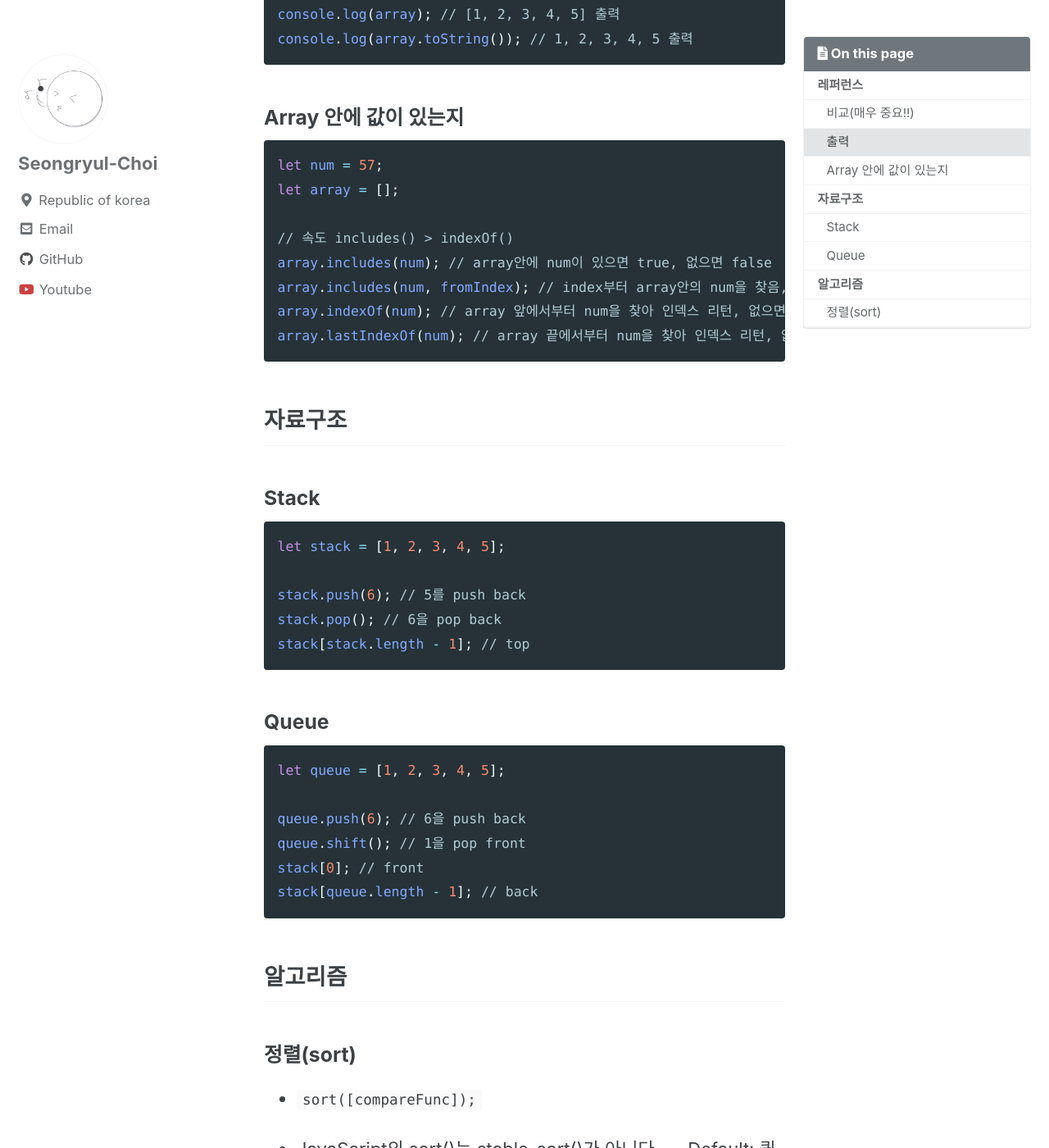
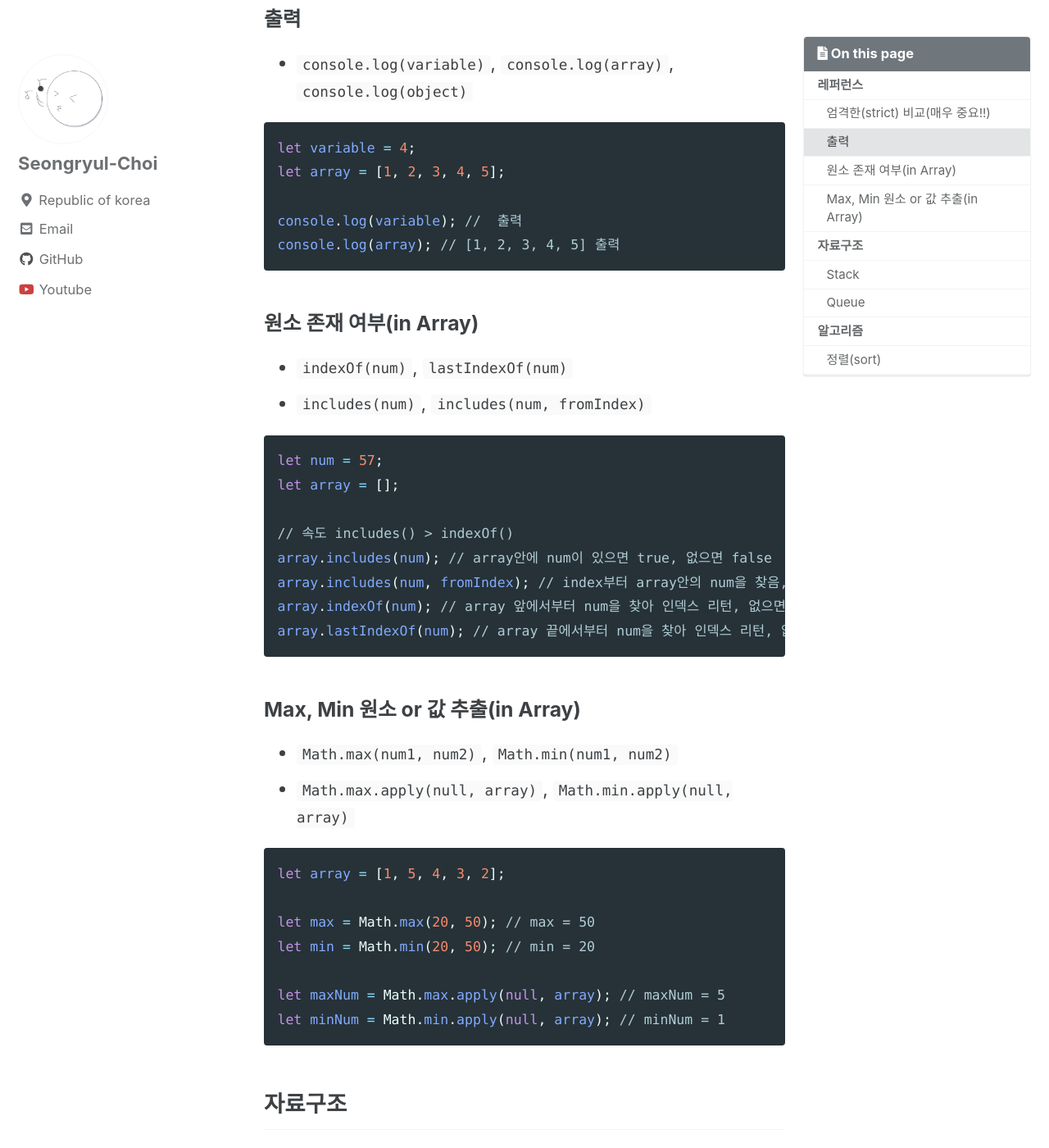
Before and after one commit to ryulurala/ryulurala.github.io, a Jekyll site: the page built from _posts/2021-01-17-reference_javascript.md, in a window 1280 px wide and 1400 px high, scrolled down 705 px. Shown: the whole window at 82% size. Built offline with Jekyll 4.4.1, drawn with Linux system fonts in a browser that asks for light colours; cached includes are drawn as plain includes; some of the changed text lies outside the part shown.

Commit message:
Update javascript-reference for coding-test

````diff
--- a/_posts/2021-01-17-reference_javascript.md
+++ b/_posts/2021-01-17-reference_javascript.md
@@ -9,24 +9,34 @@ toc_sticky: true
 
 ## 레퍼런스
 
-### 비교(매우 중요!!)
+### 엄격한(strict) 비교(매우 중요!!)
+
+- `==` / `!=` vs `===` / `!==`
 
 ```js
-let a = "a";
-let b = "b";
+let zero1 = 0;
+let zero2 = "0";
+
+if (zero1 == zero2); // true
+if (zero1 === zero2); // false
 ```
 
 ### 출력
 
+- `console.log(variable)`, `console.log(array)`, `console.log(object)`
+
 ```js
-array = [1, 2, 3, 4, 5];
+let variable = 4;
+let array = [1, 2, 3, 4, 5];
 
-console.log(변수명); //  출력
+console.log(variable); //  출력
 console.log(array); // [1, 2, 3, 4, 5] 출력
-console.log(array.toString()); // 1, 2, 3, 4, 5 출력
 ```
 
-### Array 안에 값이 있는지
+### 원소 존재 여부(in Array)
+
+- `indexOf(num)`, `lastIndexOf(num)`
+- `includes(num)`, `includes(num, fromIndex)`
 
 ```js
 let num = 57;
@@ -37,6 +47,21 @@ array.includes(num); // array안에 num이 있으면 true, 없으면 false
 array.includes(num, fromIndex); // index부터 array안의 num을 찾음, 없으면 false
 array.indexOf(num); // array 앞에서부터 num을 찾아 인덱스 리턴, 없으면 -1 리턴
 array.lastIndexOf(num); // array 끝에서부터 num을 찾아 인덱스 리턴, 없으면 -1 리턴
+```
+
+### Max, Min 원소 or 값 추출(in Array)
+
+- `Math.max(num1, num2)`, `Math.min(num1, num2)`
+- `Math.max.apply(null, array)`, `Math.min.apply(null, array)`
+
+```js
+let array = [1, 5, 4, 3, 2];
+
+let max = Math.max(20, 50); // max = 50
+let min = Math.min(20, 50); // min = 20
+
+let maxNum = Math.max.apply(null, array); // maxNum = 5
+let minNum = Math.min.apply(null, array); // minNum = 1
 ```
 
 ## 자료구조
````
